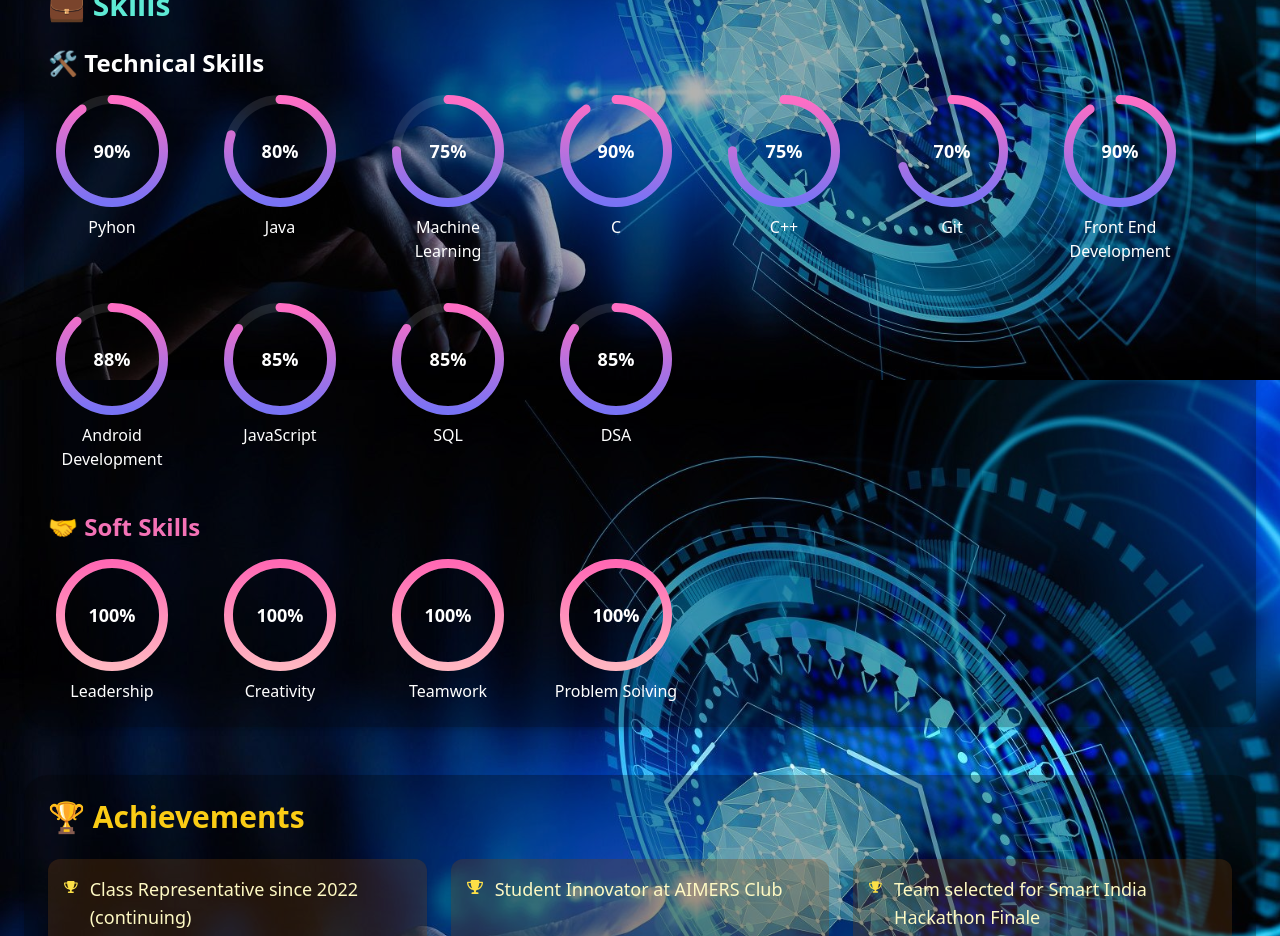
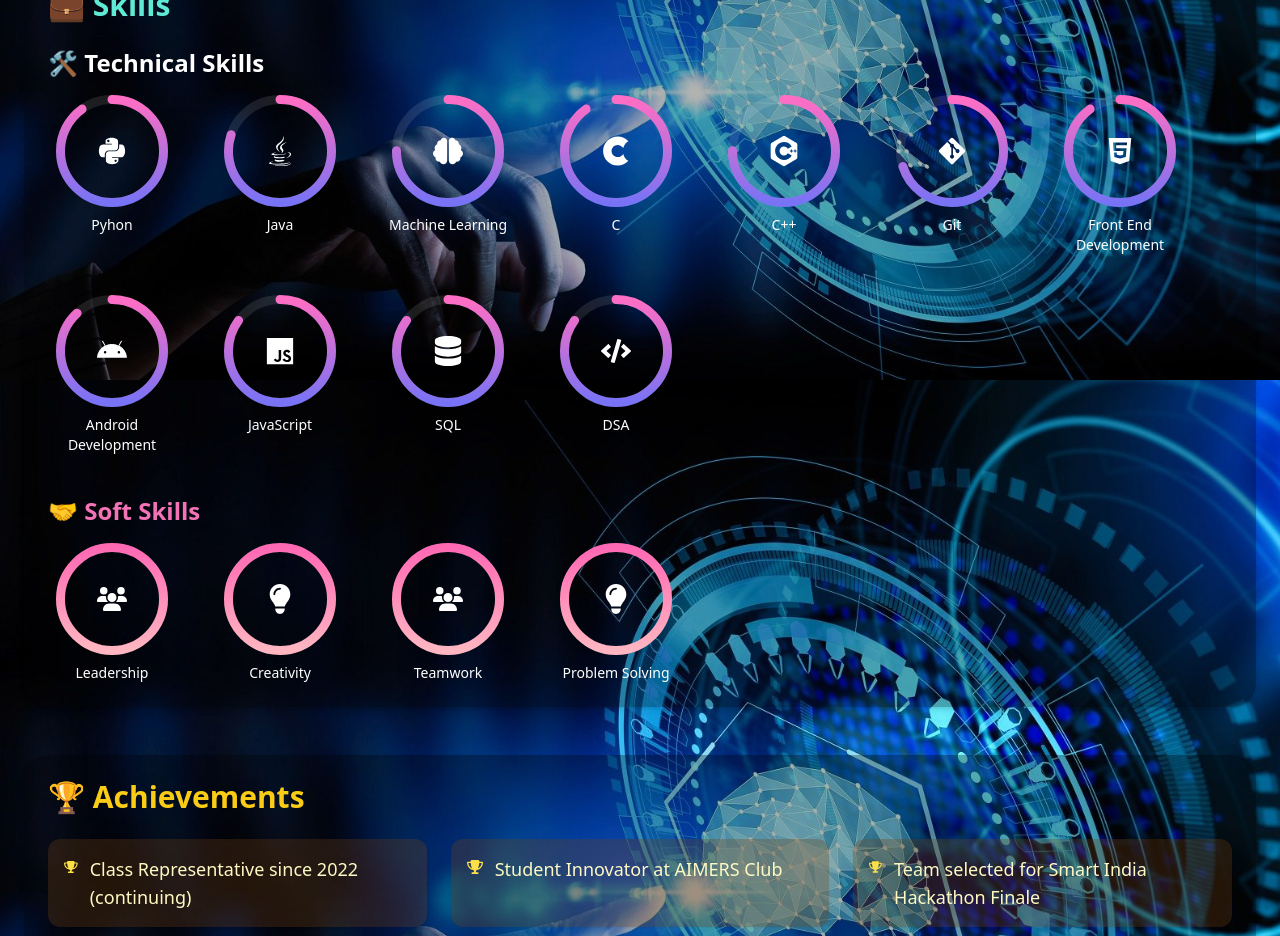
Before and after one commit to gayatrihub/my_port, a React (Create React App) app: page / in a window 1280 px wide. Shown: the part 1220-2156 px from the top of the page. Built offline with nearby package versions, Linux system fonts and the light colour scheme.

Commit message:
Update App.js

```diff
--- a/src/App.js
+++ b/src/App.js
@@ -102,7 +102,14 @@ const achievements = [
   "Completed Full Stack Internship at ExcelR",
 ];
 
-const SkillCircle = ({ value, label, gradientId = "gradient", colorFrom = "#ff6ec4", colorTo = "#7873f5" }) => {
+const SkillCircle = ({
+  value,
+  label,
+  icon,
+  gradientId = "gradient",
+  colorFrom = "#ff6ec4",
+  colorTo = "#7873f5",
+}) => {
   return (
     <div className="flex flex-col items-center w-32">
       <div className="w-28 h-28">
@@ -122,14 +129,15 @@ const SkillCircle = ({ value, label, gradientId = "gradient", colorFrom = "#ff6e
               </linearGradient>
             </defs>
           </svg>
-          <div className="text-white font-bold text-lg">{value}%</div>
+
+          {/* Centered Icon */}
+          <div className="text-white text-3xl">{icon}</div>
         </CircularProgressbarWithChildren>
       </div>
-      <div className="mt-2 text-white text-center">{label}</div>
+      <div className="mt-2 text-white text-center text-sm font-medium">{label}</div>
     </div>
   );
 };
-
 
 function ProjectSection({ title, projects }) {
   return (
@@ -327,6 +335,7 @@ function App() {
     key={`tech-${index}`}
     value={skill.confidence}
     label={skill.name}
+    icon={skill.icon} // <- add this
     gradientId={`tech-gradient-${index}`}
   />
 ))}
@@ -342,9 +351,10 @@ function App() {
     key={`soft-${index}`}
     value={100}
     label={skill.name}
+    icon={skill.icon} // <- add this
     gradientId={`soft-gradient-${index}`}
-          colorFrom="#ff69b4" // pink start
-          colorTo="#ffb6c1"   // light pink end
+    colorFrom="#ff69b4"
+    colorTo="#ffb6c1"
   />
 ))}
     </div>
```
Lines whose indentation alone changed are shown as unchanged.
